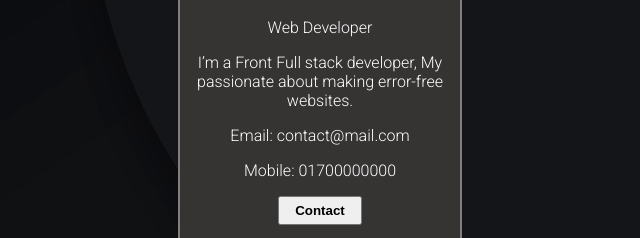
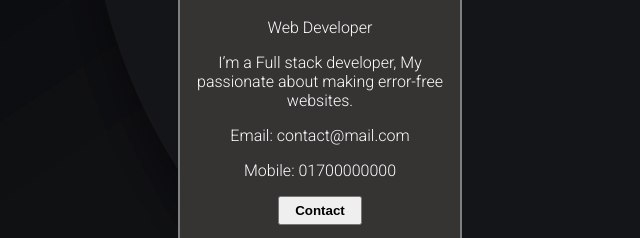
Before and after one commit to shafiqcse/Assignment-01, a plain HTML site: page profile_card/index.html in a window 1280 px wide. Shown: the part 371-609 px from the top of the page, 320-960 px from the left. Drawn offline with Linux system fonts and the light colour scheme.

Commit message:
4th commit

```diff
--- a/profile_card/index.html
+++ b/profile_card/index.html
@@ -55,7 +55,7 @@
   <img src="https://techtosoft.com/wp-content/uploads/2023/09/ME-1.png" alt="Shafiqul">
   <h1>Shafiqul Islam</h1>
   <p class="title">Web Developer</p>
-  <p>I’m a Front Full stack developer, My passionate about making error-free websites. </p>
+  <p>I’m a Full stack developer, My passionate about making error-free websites. </p>
   <p>Email: contact@mail.com</p>
   <p>Mobile: 01700000000</p>
   <p><button>Contact</button></p>
```
